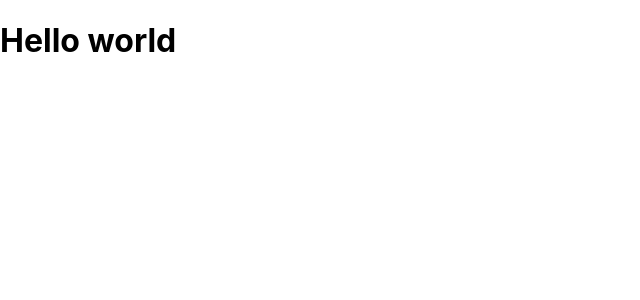
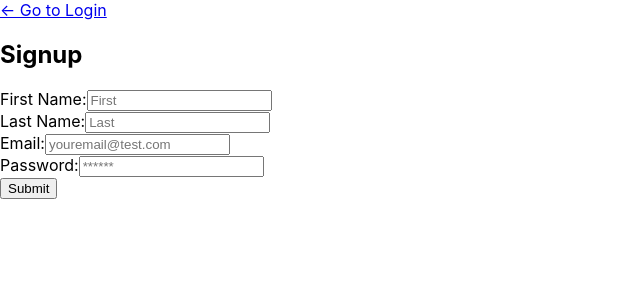
Before and after one commit to nicoguarino/Black-Bear-Bakery, a React (Create React App) app in the folder client/: page /signup in a window 1280 px wide. Shown: the top 300 px of the page, without its empty margins (0-640 px from the left). Built offline with nearby package versions, Linux system fonts and the light colour scheme.

Commit message:
home/login/signup rendering

```diff
--- a/client/package.json
+++ b/client/package.json
@@ -3,11 +3,15 @@
   "version": "0.1.0",
   "private": true,
   "dependencies": {
+    "@apollo/client": "^3.5.6",
     "@testing-library/jest-dom": "^5.16.1",
     "@testing-library/react": "^11.2.7",
     "@testing-library/user-event": "^12.8.3",
+    "graphql": "^16.2.0",
+    "jwt-decode": "^3.1.2",
     "react": "^17.0.2",
     "react-dom": "^17.0.2",
+    "react-router-dom": "^6.2.1",
     "react-scripts": "5.0.0",
     "web-vitals": "^0.2.4",
     "workbox-background-sync": "^5.1.4",
--- a/client/src/App.js
+++ b/client/src/App.js
@@ -1,9 +1,55 @@
 import React from 'react';
+import { BrowserRouter as Router, Route, Routes } from 'react-router-dom';
+import {
+  ApolloClient,
+  InMemoryCache,
+  ApolloProvider,
+  createHttpLink,
+} from '@apollo/client';
+import { setContext } from '@apollo/client/link/context';
+import Home from './pages/Home';
+import Login from './pages/Login';
+import Signup from './pages/Signup';
+import { StoreProvider } from './utils/GlobalState';
 
+const httpLink = createHttpLink({
+  uri: '/graphql',
+});
+
+const authLink = setContext((_, { headers }) => {
+  const token = localStorage.getItem('id_token');
+  return {
+    headers: {
+      ...headers,
+      authorization: token ? `Bearer ${token}` : '',
+    },
+  };
+});
+
+const client = new ApolloClient({
+  link: authLink.concat(httpLink),
+  cache: new InMemoryCache(),
+});
 
 function App() {
   return (
-    <h1>Hello world</h1>
+    <ApolloProvider client={client}>
+    <Router>
+      <div>
+        <StoreProvider>
+          {/* <Nav /> */}
+          <Routes>
+          <Route path="/" element={<Home />}></Route>
+            <Route path="/login" element={<Login />}></Route>
+            <Route path="/signup" element={<Signup />}></Route>
+            {/* <Route exact path="/orderHistory" element={OrderHistory} />
+            <Route exact path="/products/:id" element={Detail} /> */}
+            {/* <Route element={NoMatch} /> */}
+          </Routes>
+        </StoreProvider>
+      </div>
+    </Router>
+  </ApolloProvider>
   );
 }
 
--- /dev/null
+++ b/client/src/pages/Home.js
@@ -0,0 +1,15 @@
+import React from "react";
+// import ProductList from "../components/ProductList";
+// import CategoryMenu from "../components/CategoryMenu";
+// import Cart from '../components/Cart';
+
+const Home = () => {
+  return (
+    <div className="container">
+    <p>Hello world!</p>
+    </div>
+  );
+};
+
+
+export default Home;
--- /dev/null
+++ b/client/src/pages/Login.js
@@ -0,0 +1,71 @@
+import React, { useState } from 'react';
+import { useMutation } from '@apollo/client';
+import { Link } from 'react-router-dom';
+import { LOGIN } from '../utils/mutations';
+import Auth from '../utils/auth';
+
+function Login(props) {
+  const [formState, setFormState] = useState({ email: '', password: '' });
+  const [login, { error }] = useMutation(LOGIN);
+
+  const handleFormSubmit = async (event) => {
+    event.preventDefault();
+    try {
+      const mutationResponse = await login({
+        variables: { email: formState.email, password: formState.password },
+      });
+      const token = mutationResponse.data.login.token;
+      Auth.login(token);
+    } catch (e) {
+      console.log(e);
+    }
+  };
+
+  const handleChange = (event) => {
+    const { name, value } = event.target;
+    setFormState({
+      ...formState,
+      [name]: value,
+    });
+  };
+
+  return (
+    <div className="container my-1">
+      <Link to="/signup">← Go to Signup</Link>
+
+      <h2>Login</h2>
+      <form onSubmit={handleFormSubmit}>
+        <div className="flex-row space-between my-2">
+          <label htmlFor="email">Email address:</label>
+          <input
+            placeholder="youremail@test.com"
+            name="email"
+            type="email"
+            id="email"
+            onChange={handleChange}
+          />
+        </div>
+        <div className="flex-row space-between my-2">
+          <label htmlFor="pwd">Password:</label>
+          <input
+            placeholder="******"
+            name="password"
+            type="password"
+            id="pwd"
+            onChange={handleChange}
+          />
+        </div>
+        {error ? (
+          <div>
+            <p className="error-text">The provided credentials are incorrect</p>
+          </div>
+        ) : null}
+        <div className="flex-row flex-end">
+          <button type="submit">Submit</button>
+        </div>
+      </form>
+    </div>
+  );
+}
+
+export default Login;
--- /dev/null
+++ b/client/src/pages/Signup.js
@@ -0,0 +1,87 @@
+import React, { useState } from 'react';
+import { Link } from 'react-router-dom';
+import { useMutation } from '@apollo/client';
+import Auth from '../utils/auth';
+import { ADD_USER } from '../utils/mutations';
+
+function Signup(props) {
+  const [formState, setFormState] = useState({ email: '', password: '' });
+  const [addUser] = useMutation(ADD_USER);
+
+  const handleFormSubmit = async (event) => {
+    event.preventDefault();
+    const mutationResponse = await addUser({
+      variables: {
+        email: formState.email,
+        password: formState.password,
+        firstName: formState.firstName,
+        lastName: formState.lastName,
+      },
+    });
+    const token = mutationResponse.data.addUser.token;
+    Auth.login(token);
+  };
+
+  const handleChange = (event) => {
+    const { name, value } = event.target;
+    setFormState({
+      ...formState,
+      [name]: value,
+    });
+  };
+
+  return (
+    <div className="container my-1">
+      <Link to="/login">← Go to Login</Link>
+
+      <h2>Signup</h2>
+      <form onSubmit={handleFormSubmit}>
+        <div className="flex-row space-between my-2">
+          <label htmlFor="firstName">First Name:</label>
+          <input
+            placeholder="First"
+            name="firstName"
+            type="firstName"
+            id="firstName"
+            onChange={handleChange}
+          />
+        </div>
+        <div className="flex-row space-between my-2">
+          <label htmlFor="lastName">Last Name:</label>
+          <input
+            placeholder="Last"
+            name="lastName"
+            type="lastName"
+            id="lastName"
+            onChange={handleChange}
+          />
+        </div>
+        <div className="flex-row space-between my-2">
+          <label htmlFor="email">Email:</label>
+          <input
+            placeholder="youremail@test.com"
+            name="email"
+            type="email"
+            id="email"
+            onChange={handleChange}
+          />
+        </div>
+        <div className="flex-row space-between my-2">
+          <label htmlFor="pwd">Password:</label>
+          <input
+            placeholder="******"
+            name="password"
+            type="password"
+            id="pwd"
+            onChange={handleChange}
+          />
+        </div>
+        <div className="flex-row flex-end">
+          <button type="submit">Submit</button>
+        </div>
+      </form>
+    </div>
+  );
+}
+
+export default Signup;
--- a/package.json
+++ b/package.json
@@ -4,7 +4,9 @@
   "description": "",
   "main": "index.js",
   "dependencies": {
-    "concurrently": "^7.0.0"
+    "concurrently": "^7.0.0",
+    "graphql": "^16.2.0",
+    "jwt-decode": "^3.1.2"
   },
   "devDependencies": {},
   "scripts": {
```
Also changed, not shown: 2 other files (tests, documents, lock files or other folders).
